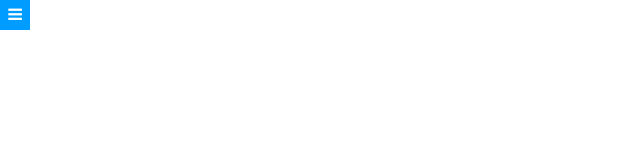
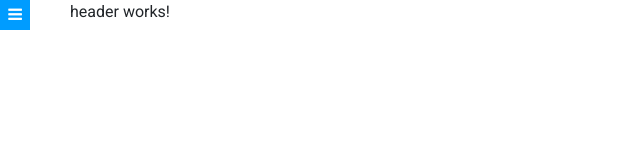
Before and after one commit to wojtexnaj/SMART-Inwedo-Angular, an Angular app: page / in a window 1280 px wide. Shown: the top 160 px of the page, without its empty margins (0-640 px from the left). Built offline with nearby package versions, Linux system fonts and the light colour scheme.

Commit message:
Created header component.

```diff
--- a/src/app/app.component-list.ts
+++ b/src/app/app.component-list.ts
@@ -1,7 +1,9 @@
 import { NavigationComponent } from '../app/navigation/navigation.component';
 import { HttpComponent } from './http/http.component';
+import { HeaderComponent } from './header/header.component';
 
 export const AppComponentList = [
   NavigationComponent,
-  HttpComponent
+  HttpComponent,
+  HeaderComponent
 ];
--- a/src/app/app.component.html
+++ b/src/app/app.component.html
@@ -10,6 +10,7 @@
       <navigation></navigation>
     </div>
     <div class="main">
+      <header></header>
       <router-outlet></router-outlet>
     </div>
   </div>
--- /dev/null
+++ b/src/app/header/header.component.html
@@ -0,0 +1,3 @@
+<p>
+  header works!
+</p>
--- /dev/null
+++ b/src/app/header/header.component.ts
@@ -0,0 +1,15 @@
+import { Component, OnInit } from '@angular/core';
+
+@Component({
+  selector: 'header',
+  templateUrl: './header.component.html',
+  styleUrls: ['./header.component.scss']
+})
+export class HeaderComponent implements OnInit {
+
+  constructor() { }
+
+  ngOnInit() {
+  }
+
+}
```
Also changed, not shown: src/app/header/header.component.scss (added), 1 other file (tests, documents, lock files or other folders).
